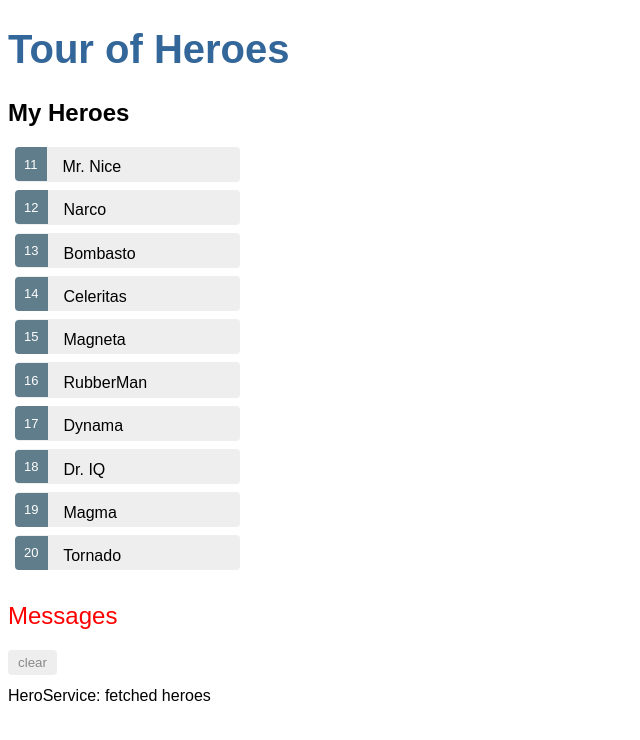
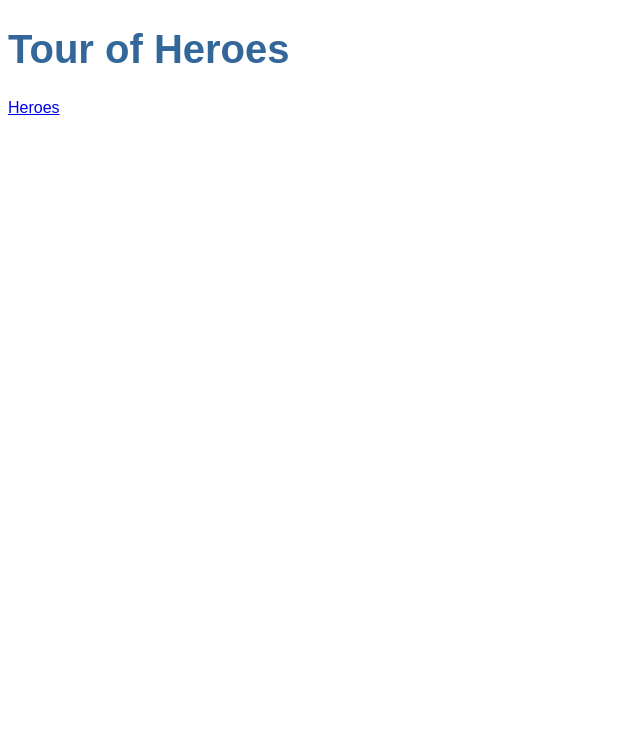
Before and after one commit to luizalbsilva/angular-tour-of-heroes, an Angular app: page / in a window 1280 px wide. Shown: the top 740 px of the page, without its empty margins (0-640 px from the left). Built offline with nearby package versions, Linux system fonts and the light colour scheme.

Commit message:
Adicionando esquema de rotas

```diff
--- a/src/app/app.component.html
+++ b/src/app/app.component.html
@@ -1,4 +1,7 @@
 <h1>{{title}}</h1>
 
-<app-heroes></app-heroes>
+<nav>
+	<a href="/heroes">Heroes</a>
+</nav>
+<router-outlet></router-outlet>
 <app-messages></app-messages>
--- a/src/app/app.module.ts
+++ b/src/app/app.module.ts
@@ -5,7 +5,8 @@
 import { AppComponent } from './app.component';
 import { HeroesComponent } from './heroes/heroes.component';
 import { HeroDetailComponent } from './hero-detail/hero-detail.component';
-import { MessagesComponent } from './messages/messages.component'; // NgModel lives here
+import { MessagesComponent } from './messages/messages.component';
+import { AppRoutingModule } from './/app-routing.module'; // NgModel lives here
 
 @NgModule({
   declarations: [
@@ -16,7 +17,8 @@
   ],
   imports: [
     BrowserModule,
-    FormsModule
+    FormsModule,
+    AppRoutingModule
   ],
   providers: [],
   bootstrap: [AppComponent]
```
Also changed, not shown: src/app/app-routing.module.ts (added, +15 -0 lines), 1 other file (tests, documents, lock files or other folders).
